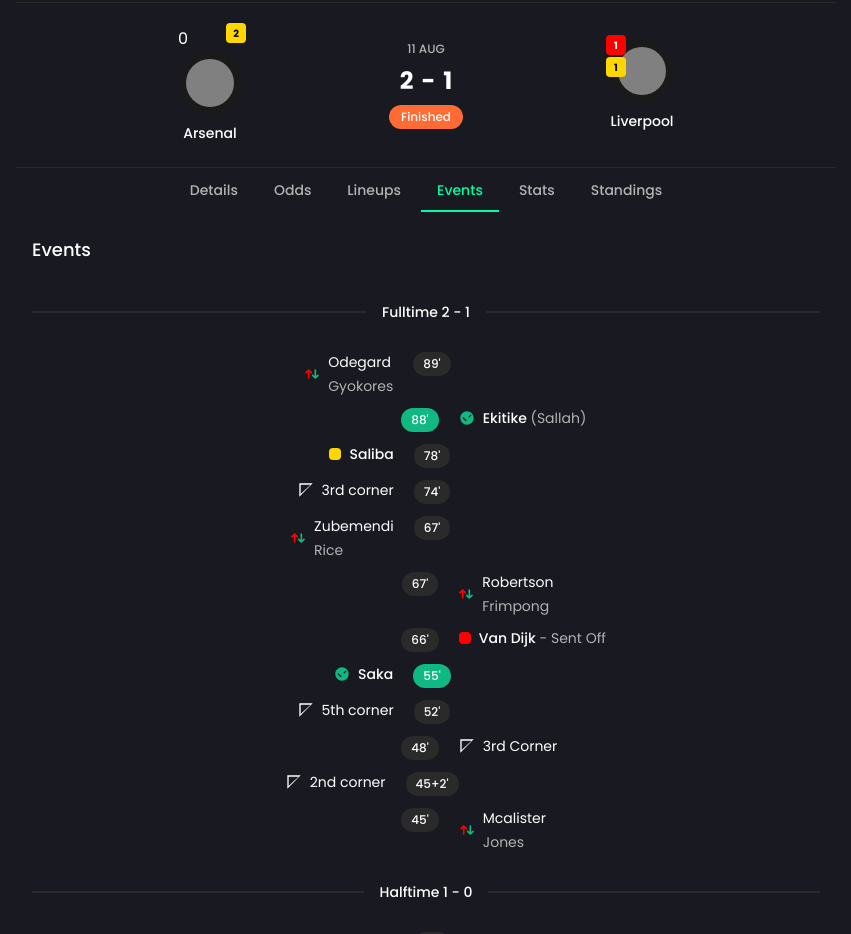
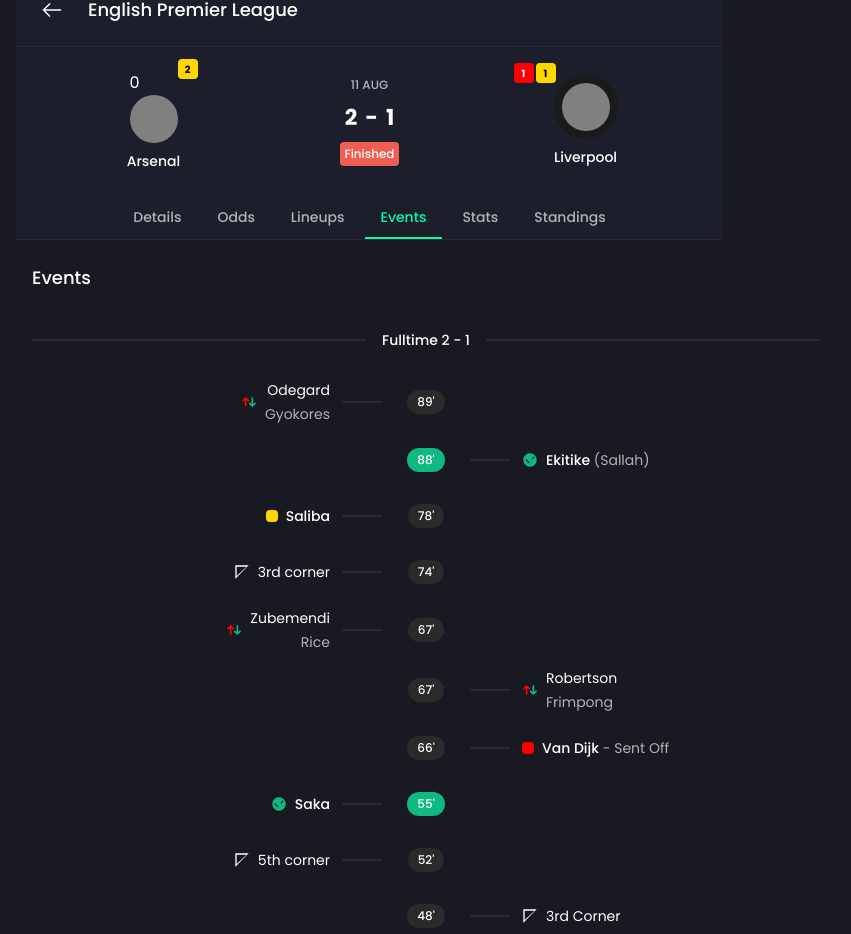
Before and after one commit to tinsaye-simeneh/sp-hub, a React (Vite) app: page /match/1 in a window 1280 px wide. Shown: the part 135-1069 px from the top of the page, without its empty margins (214-1065 px from the left). Built offline with nearby package versions, Linux system fonts and the light colour scheme.

Commit message:
Update MatchDetails component: replace back button icon, adjust layout and styling for improved UI, and refine status color logic.

```diff
--- a/src/components/MatchDetails.tsx
+++ b/src/components/MatchDetails.tsx
@@ -1,7 +1,7 @@
 import React, { useState } from 'react';
 import { useNavigate, useParams, useLocation } from 'react-router-dom';
 import { Match } from './MatchCard';
-import chevronLeft from '../../public/chevron-left.png';
+import ArrowLeft from '../../public/arrow-left.png';
 
 export interface MatchEvent {
   id: string;
@@ -18,13 +18,11 @@
 
 interface EventsTimelineProps {
   events: MatchEvent[];
-  homeTeam: string;
-  awayTeam: string;
   homeScore: number;
   awayScore: number;
 }
 
-const EventsTimeline: React.FC<EventsTimelineProps> = ({ events, homeTeam, awayTeam, homeScore, awayScore }) => {
+const EventsTimeline: React.FC<EventsTimelineProps> = ({ events, homeScore, awayScore }) => {
   const getEventIcon = (type: MatchEvent['type']) => {
     switch (type) {
       case 'goal':
@@ -131,23 +129,91 @@
     return minuteB - minuteA;
   });
 
-  // Split events: before halftime (< 45+2) and after halftime (>= 45+2)
+  // Split events: first half includes 45' and 45+X', so second half is strictly > 45
   const eventsAfterHalftime = sortedEvents.filter(event => {
     const minute = parseMinute(event.minute);
-    return minute >= 45;
+    return minute > 45;
   });
 
   const eventsBeforeHalftime = sortedEvents.filter(event => {
     const minute = parseMinute(event.minute);
-    return minute < 45;
+    return minute <= 45;
   });
+
+  const renderEventContent = (event: MatchEvent, isGoal: boolean) => {
+    const isSubstitution = event.type === 'substitution';
+
+    if (isSubstitution) {
+      return (
+        <div className="flex items-center gap-2">
+          <div className="flex-shrink-0">{getEventIcon(event.type)}</div>
+          <div className="flex flex-col gap-1 leading-tight">
+            <div className="text-[#FFFFFF] text-sm">{event.playerIn}</div>
+            <div className="text-[#B3B3B3] text-sm">{event.playerOut}</div>
+          </div>
+        </div>
+      );
+    }
+
+    return (
+      <div className="flex items-center gap-2">
+        <div className={`flex-shrink-0 ${isGoal ? 'text-[#10B981]' : 'text-[#FFFFFF]'}`}>
+          {getEventIcon(event.type)}
+        </div>
+        <div className="text-[#FFFFFF] text-sm">{getEventText(event)}</div>
+      </div>
+    );
+  };
+
+  const renderEventRow = (event: MatchEvent) => {
+    const isGoal = event.type === 'goal';
+    const isHome = event.team === 'home';
+
+    return (
+      <div
+        key={event.id}
+        className="grid grid-cols-[1fr_64px_1fr] items-center gap-x-3 min-h-[40px]"
+      >
+        {/* Left column (home) */}
+        <div className="flex items-center justify-end">
+          {isHome ? (
+            <div className="flex items-center gap-3">
+              <div className="text-right">{renderEventContent(event, isGoal)}</div>
+              {/* Connector line (leave space due to column gap) */}
+              <div className="w-[40px] h-0.5 bg-[#2A2A2A] flex-shrink-0" />
+            </div>
+          ) : null}
+        </div>
+
+        {/* Center minute pill */}
+        <div className="flex justify-center">
+          <div
+            className={`${isGoal ? 'bg-[#10B981]' : 'bg-[#2A2A2A]'} text-white text-xs font-medium px-2.5 py-1 rounded-full whitespace-nowrap`}
+          >
+            {event.minute}
+          </div>
+        </div>
+
+        {/* Right column (away) */}
+        <div className="flex items-center justify-start">
+          {!isHome ? (
+            <div className="flex items-center gap-3">
+              {/* Connector line */}
+              <div className="w-[40px] h-0.5 bg-[#2A2A2A] flex-shrink-0" />
+              <div className="text-left">{renderEventContent(event, isGoal)}</div>
+            </div>
+          ) : null}
+        </div>
+      </div>
+    );
+  };
 
   return (
     <div className="text-[#FFFFFF]">
       <h2 className="text-lg font-medium mb-6">Events</h2>
 
       <div className="relative pb-8">
-        <div className="space-y-1">
+        <div className="flex flex-col">
           {/* Fulltime Score Marker */}
           <div className="relative flex items-center justify-center py-3 mb-4">
             <div className="absolute left-0 right-0 h-0.5 bg-[#2A2A2A]" />
@@ -157,108 +223,9 @@
           </div>
 
           {/* Events After Halftime (>= 45) */}
-          {eventsAfterHalftime.map((event) => {
-            const isGoal = event.type === 'goal';
-            const isHome = event.team === 'home';
-            const isSubstitution = event.type === 'substitution';
-
-            return (
-              <div
-                key={event.id}
-                className="relative flex items-start justify-between mb-3"
-              >
-                {/* Home team events on the left */}
-                {isHome ? (
-                  <>
-                    <div className="flex-1 flex items-start justify-end pr-3">
-                      {isSubstitution ? (
-                        <div className="flex items-center gap-2 flex-row">
-                          {/* Icon */}
-                          <div className="flex-shrink-0">
-                            {getEventIcon(event.type)}
-                          </div>
-
-                          {/* Substitution: Players in column */}
-                          <div className="flex flex-col items-start gap-1">
-                            {/* Player In - White (on top) */}
-                            <div className="text-[#FFFFFF] text-sm">{event.playerIn}</div>
-                            {/* Player Out - Gray (below) */}
-                            <div className="text-[#B3B3B3] text-sm">{event.playerOut}</div>
-                          </div>
-                        </div>
-                      ) : (
-                        <div className="flex items-center gap-2 flex-row">
-                          {/* Icon */}
-                          <div className={`flex-shrink-0 ${isGoal ? 'text-[#10B981]' : 'text-[#FFFFFF]'}`}>
-                            {getEventIcon(event.type)}
-                          </div>
-
-                          {/* Event Text */}
-                          <div className="text-[#FFFFFF] text-sm text-left">
-                            {getEventText(event)}
-                          </div>
-                        </div>
-                      )}
-                    </div>
-
-                    {/* Timestamp Pill in center */}
-                    <div className="flex-shrink-0 px-2">
-                      <div className={`${isGoal ? 'bg-[#10B981]' : 'bg-[#2A2A2A]'} text-white text-xs font-medium px-2.5 py-1 rounded-full whitespace-nowrap`}>
-                        {event.minute}
-                      </div>
-                    </div>
-
-                    {/* Empty space on right */}
-                    <div className="flex-1"></div>
-                  </>
-                ) : (
-                  <>
-                    {/* Empty space on left */}
-                    <div className="flex-1"></div>
-
-                    {/* Timestamp Pill in center */}
-                    <div className="flex-shrink-0 px-2">
-                      <div className={`${isGoal ? 'bg-[#10B981]' : 'bg-[#2A2A2A]'} text-white text-xs font-medium px-2.5 py-1 rounded-full whitespace-nowrap`}>
-                        {event.minute}
-                      </div>
-                    </div>
-
-                    {/* Away team events on the right */}
-                    <div className="flex-1 flex items-start justify-start pl-3">
-                      {isSubstitution ? (
-                        <div className="flex items-center gap-2 flex-row">
-                          {/* Icon */}
-                          <div className="flex-shrink-0">
-                            {getEventIcon(event.type)}
-                          </div>
-
-                          {/* Substitution: Players in column */}
-                          <div className="flex flex-col items-start gap-1">
-                            {/* Player In - White (on top) */}
-                            <div className="text-[#FFFFFF] text-sm">{event.playerIn}</div>
-                            {/* Player Out - Gray (below) */}
-                            <div className="text-[#B3B3B3] text-sm">{event.playerOut}</div>
-                          </div>
-                        </div>
-                      ) : (
-                        <div className="flex items-center gap-2 flex-row">
-                          {/* Icon */}
-                          <div className={`flex-shrink-0 ${isGoal ? 'text-[#10B981]' : 'text-[#FFFFFF]'}`}>
-                            {getEventIcon(event.type)}
-                          </div>
-
-                          {/* Event Text */}
-                          <div className="text-[#FFFFFF] text-sm text-left">
-                            {getEventText(event)}
-                          </div>
-                        </div>
-                      )}
-                    </div>
-                  </>
-                )}
-              </div>
-            );
-          })}
+          <div className="flex flex-col gap-4">
+            {eventsAfterHalftime.map(renderEventRow)}
+          </div>
 
           {/* Halftime Score Marker */}
           <div className="relative flex items-center justify-center py-3 my-4">
@@ -269,108 +236,9 @@
           </div>
 
           {/* Events Before Halftime (< 45) */}
-          {eventsBeforeHalftime.map((event) => {
-            const isGoal = event.type === 'goal';
-            const isHome = event.team === 'home';
-            const isSubstitution = event.type === 'substitution';
-
-            return (
-              <div
-                key={event.id}
-                className="relative flex items-start justify-between mb-3"
-              >
-                {/* Home team events on the left */}
-                {isHome ? (
-                  <>
-                    <div className="flex-1 flex items-start justify-end pr-3">
-                      {isSubstitution ? (
-                        <div className="flex items-center gap-2 flex-row">
-                          {/* Icon */}
-                          <div className="flex-shrink-0">
-                            {getEventIcon(event.type)}
-                          </div>
-
-                          {/* Substitution: Players in column */}
-                          <div className="flex flex-col items-start gap-1">
-                            {/* Player In - White (on top) */}
-                            <div className="text-[#FFFFFF] text-sm">{event.playerIn}</div>
-                            {/* Player Out - Gray (below) */}
-                            <div className="text-[#B3B3B3] text-sm">{event.playerOut}</div>
-                          </div>
-                        </div>
-                      ) : (
-                        <div className="flex items-center gap-2 flex-row">
-                          {/* Icon */}
-                          <div className={`flex-shrink-0 ${isGoal ? 'text-[#10B981]' : 'text-[#FFFFFF]'}`}>
-                            {getEventIcon(event.type)}
-                          </div>
-
-                          {/* Event Text */}
-                          <div className="text-[#FFFFFF] text-sm text-left">
-                            {getEventText(event)}
-                          </div>
-                        </div>
-                      )}
-                    </div>
-
-                    {/* Timestamp Pill in center */}
-                    <div className="flex-shrink-0 px-2">
-                      <div className={`${isGoal ? 'bg-[#10B981]' : 'bg-[#2A2A2A]'} text-white text-xs font-medium px-2.5 py-1 rounded-full whitespace-nowrap`}>
-                        {event.minute}
-                      </div>
-                    </div>
-
-                    {/* Empty space on right */}
-                    <div className="flex-1"></div>
-                  </>
-                ) : (
-                  <>
-                    {/* Empty space on left */}
-                    <div className="flex-1"></div>
-
-                    {/* Timestamp Pill in center */}
-                    <div className="flex-shrink-0 px-2">
-                      <div className={`${isGoal ? 'bg-[#10B981]' : 'bg-[#2A2A2A]'} text-white text-xs font-medium px-2.5 py-1 rounded-full whitespace-nowrap`}>
-                        {event.minute}
-                      </div>
-                    </div>
-
-                    {/* Away team events on the right */}
-                    <div className="flex-1 flex items-start justify-start pl-3">
-                      {isSubstitution ? (
-                        <div className="flex items-center gap-2 flex-row">
-                          {/* Icon */}
-                          <div className="flex-shrink-0">
-                            {getEventIcon(event.type)}
-                          </div>
-
-                          {/* Substitution: Players in column */}
-                          <div className="flex flex-col items-start gap-1">
-                            {/* Player In - White (on top) */}
-                            <div className="text-[#FFFFFF] text-sm">{event.playerIn}</div>
-                            {/* Player Out - Gray (below) */}
-                            <div className="text-[#B3B3B3] text-sm">{event.playerOut}</div>
-                          </div>
-                        </div>
-                      ) : (
-                        <div className="flex items-center gap-2 flex-row">
-                          {/* Icon */}
-                          <div className={`flex-shrink-0 ${isGoal ? 'text-[#10B981]' : 'text-[#FFFFFF]'}`}>
-                            {getEventIcon(event.type)}
-                          </div>
-
-                          {/* Event Text */}
-                          <div className="text-[#FFFFFF] text-sm text-left">
-                            {getEventText(event)}
-                          </div>
-                        </div>
-                      )}
-                    </div>
-                  </>
-                )}
-              </div>
-            );
-          })}
+          <div className="flex flex-col gap-4">
+            {eventsBeforeHalftime.map(renderEventRow)}
+          </div>
 
           {/* Kick Off Marker */}
           <div className="relative flex items-center justify-center py-3 mt-4">
@@ -431,7 +299,7 @@
   ];
 
   const getStatusColor = () => {
-    if (matchData.status === 'ft') return 'bg-[#FF6B35]';
+    if (matchData.status === 'ft') return 'bg-[#EE5E52]';
     if (matchData.status === 'live' || matchData.status === 'ht') return 'bg-[#10B981]';
     return 'bg-[#808080]';
   };
@@ -469,14 +337,15 @@
 
   return (
     <div className="bg-[#181921]">
-      <div className="max-w-[820px] mx-auto">
+      <div className="max-w-[820px] mx-auto pt-10">
+      <div className="w-[707px] bg-[#1D1E2B] rounded-t-lg">
         {/* Header with back button and league name */}
         <div className="flex items-center gap-4 px-4 py-4 border-b border-[#2A2A2A]">
           <button
             onClick={() => navigate(-1)}
             className="p-2 hover:bg-[#252525] rounded-full transition-colors"
           >
-            <img src={chevronLeft} alt="back" className="w-[20px] h-[20px]" />
+            <img src={ArrowLeft} alt="back" className="w-[24px] h-[24px]" />
           </button>
           <h1 className="text-[#FFFFFF] text-lg font-medium">{leagueName}</h1>
         </div>
@@ -489,7 +358,7 @@
               <div className="relative">
                 {/* Yellow Card Indicator - Upper Right */}
                 {matchData.homeTeamCards?.yellow && matchData.homeTeamCards.yellow > 0 && (
-                  <div className="absolute -top-1 -right-1 w-5 h-5 bg-[#FFD700] rounded flex items-center justify-center z-10">
+                  <div className="absolute -top-3 -right-5 w-5 h-5 bg-[#FFD700] rounded flex items-center justify-center z-10">
                     <span className="text-[#000] text-[10px] font-bold">{matchData.homeTeamCards.yellow}</span>
                   </div>
                 )}
@@ -500,11 +369,11 @@
                   </div>
                 )}
 
-                <div className="w-16 h-16 bg-[#1A1A1A] rounded-full flex items-center justify-center">
+                <div className="w-[48px] h-[48px] bg-[#1A1A1A] rounded-full flex items-center justify-center">
                   {matchData.homeTeam.logo ? (
-                    <img src={matchData.homeTeam.logo} alt={matchData.homeTeam.name} className="w-12 h-12" />
+                    <img src={matchData.homeTeam.logo} alt={matchData.homeTeam.name} className="w-[48px] h-[48px]" />
                   ) : (
-                    <div className="w-12 h-12 bg-[#808080] rounded-full" />
+                    <div className="w-[48px] h-[48px] bg-[#808080] rounded-full" />
                   )}
                 </div>
               </div>
@@ -512,14 +381,14 @@
             </div>
 
             {/* Center: Date, Score, Status */}
-            <div className="flex flex-col items-center gap-2 flex-1">
+            <div className="flex flex-col items-center gap-2 flex-1 w-[48px]">
               <span className="text-[#B3B3B3] text-xs font-medium">{matchData.date || '11 AUG'}</span>
               <div className="flex items-center gap-2">
-                <span className="text-[#FFFFFF] text-2xl font-bold">{matchData.homeTeam.score ?? 0}</span>
-                <span className="text-[#FFFFFF] text-2xl font-bold">-</span>
-                <span className="text-[#FFFFFF] text-2xl font-bold">{matchData.awayTeam.score ?? 0}</span>
+                <span className="text-[#FFFFFF] text-[22px] font-bold">{matchData.homeTeam.score ?? 0}</span>
+                <span className="text-[#FFFFFF] text-[22px] font-bold">-</span>
+                <span className="text-[#FFFFFF] text-[22px] font-bold">{matchData.awayTeam.score ?? 0}</span>
               </div>
-              <div className={`${getStatusColor()} text-white text-xs font-medium px-3 py-1 rounded-full`}>
+              <div className={`${getStatusColor()} text-white text-xs font-medium p-1 rounded-sm`}>
                 {getStatusText()}
               </div>
             </div>
@@ -529,7 +398,7 @@
               <div className="relative">
                 {/* Card Indicators - Upper Left (stacked if both present) */}
                 {matchData.awayTeamCards && (matchData.awayTeamCards.red > 0 || matchData.awayTeamCards.yellow > 0) && (
-                  <div className="absolute -top-1 -left-1 flex flex-col gap-0.5 z-10">
+                  <div className="absolute -top-3 -left-10 flex flex-col gap-0.5 z-10 flex-row">
                     {matchData.awayTeamCards.red > 0 && (
                       <div className="w-5 h-5 bg-[#FF0000] rounded flex items-center justify-center">
                         <span className="text-[#FFF] text-[10px] font-bold">{matchData.awayTeamCards.red}</span>
@@ -557,7 +426,7 @@
         </div>
 
         {/* Tab Navigation */}
-        <div className="border-t border-[#2A2A2A] px-4 ">
+        <div className="border-b border-[#2A2A2A] px-4 ">
           <div className="flex items-center justify-center gap-1 overflow-x-auto scrollbar-hide">
             {tabs.map((tab) => (
               <button
@@ -577,14 +446,13 @@
             ))}
           </div>
         </div>
+        </div>
 
         {/* Tab Content */}
         <div className="px-4 py-6">
           {activeTab === 'Events' && (
             <EventsTimeline
               events={mockEvents}
-              homeTeam={matchData.homeTeam.name}
-              awayTeam={matchData.awayTeam.name}
               homeScore={matchData.homeTeam.score ?? 0}
               awayScore={matchData.awayTeam.score ?? 0}
             />
```
Also changed, not shown: public/arrow-left.png (added).
